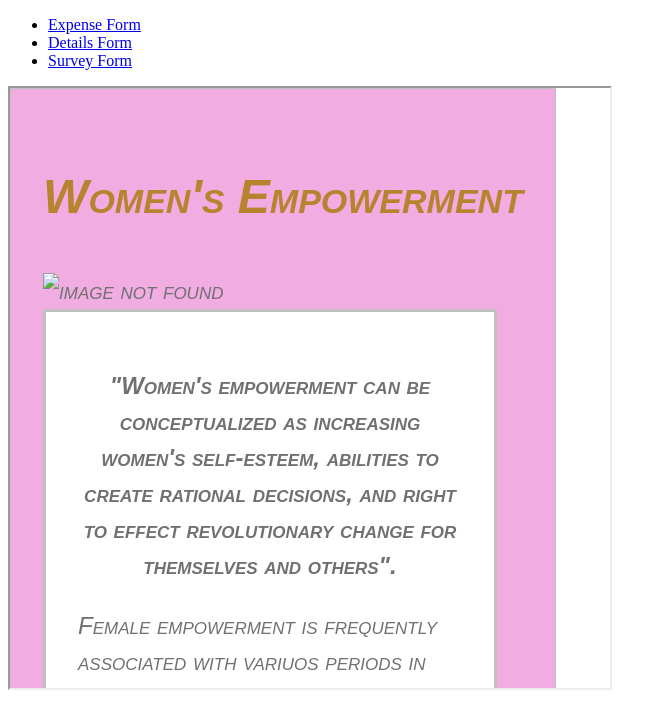
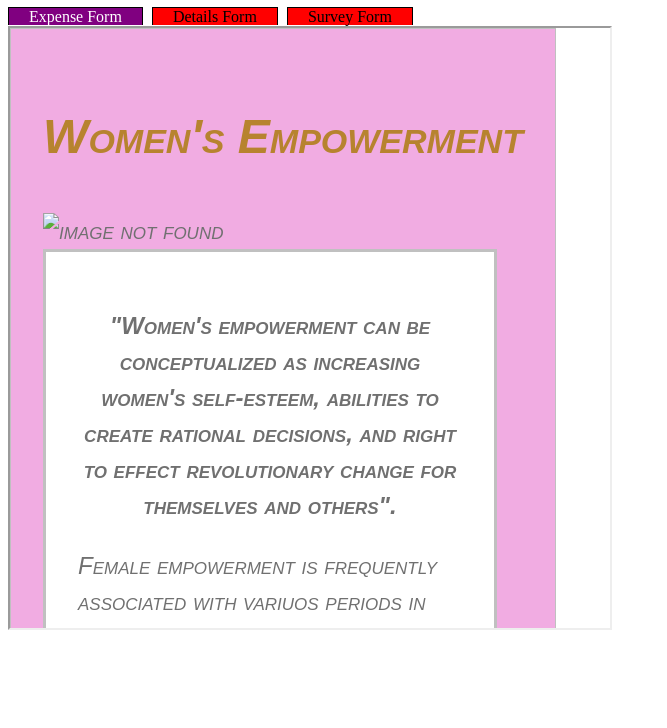
Before and after one commit to sselvapriyaa/html-portfolio, a plain HTML site: page sprint1/activemenu.html in a window 1280 px wide. Shown: the whole page, without its empty margins (0-667 px from the left). Drawn offline with Linux system fonts and the light colour scheme; a web font is replaced by a local one.

Commit message:
updated activemenu.html

```diff
--- a/sprint1/activemenu.html
+++ b/sprint1/activemenu.html
@@ -6,10 +6,39 @@
     <meta http-equiv="X-UA-Compatible" content="IE=edge">
     <meta name="viewport" content="width=device-width, initial-scale=1.0">
    <!-- <meta name="w3-card-4" media="(prefers-color-scheme: light)" content="white">-->
-    <link rel ="stylesheet" href ="style9.css">
+    <!--<link rel ="stylesheet" href ="style9.css"> -->
     <title>Active Tabs</title>
    <!-- <link rel="stylesheet" href="https://www.w3schools.com/lib/w3-theme-pink.css">-->
     <link rel="stylesheet" href="https://fonts.googleapis.com/css?family=Sofia&effect=fire">
+    <style>
+    nav ul {
+        list-style: none;
+        padding: 0;
+        margin: 0;
+    }
+    nav li {
+        display: inline;
+        border: solid;
+        border-width: 1px 1px 0 1px;
+        margin: 0 5px 0 0;
+    }
+    nav li a {
+        text-decoration: none;
+        height: 30px;
+        padding: 0 20px;
+        color: #000000;
+        background-color: red;
+    }
+    nav li a:hover {
+        background-color: #33CC33;
+    }
+
+    .active{
+     color:#ffffff;
+     background-color: purple;
+    }
+
+    </style>
 </head>
 <body>
 
```
